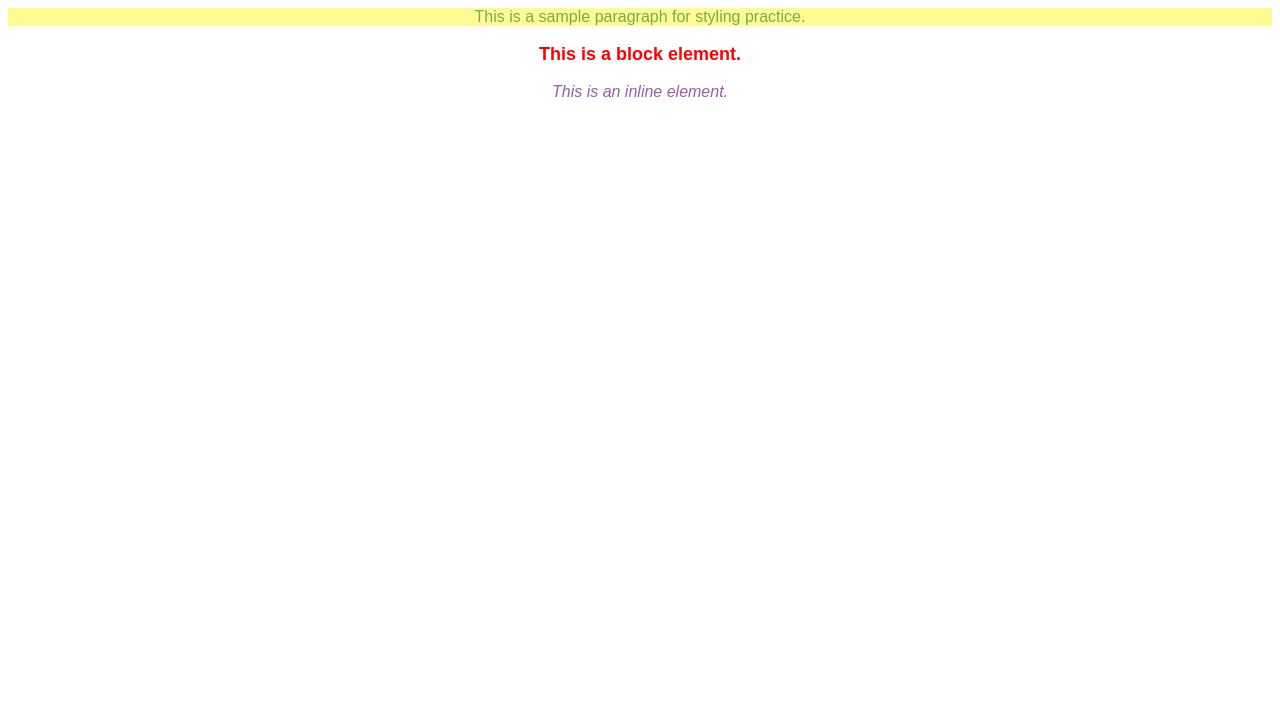
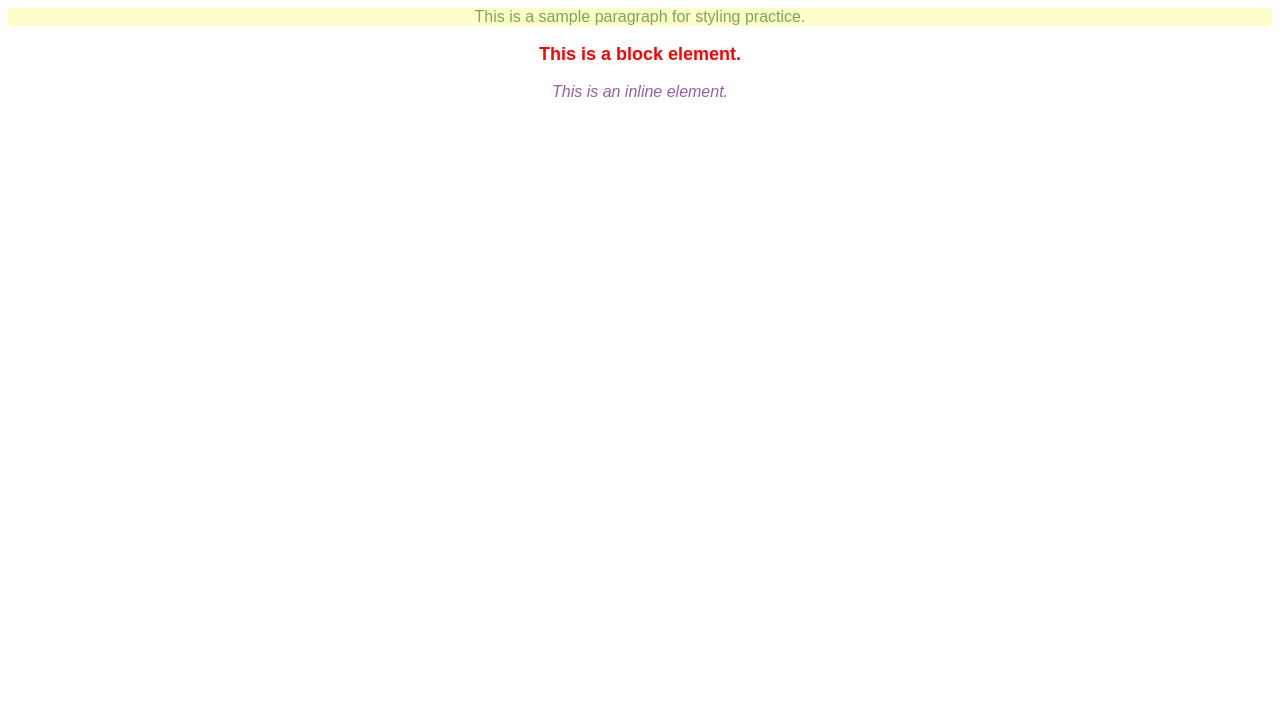
Before and after one commit to nil-e/css-practice, a plain HTML site: page index.html in a window 1280 px wide. Shown: the part 74-800 px from the top of the page. Drawn offline with Linux system fonts and the light colour scheme.

Commit message:
Update styles.css
fixed rgb to rgba

```diff
--- a/styles.css
+++ b/styles.css
@@ -11,7 +11,7 @@ h1#title {
 
 p.paragraph {
     color: rgb(118,170,83);
-    background-color: rgb(255,252,147);
+    background-color: rgba(255,252,147,0.5);
 }
 
 div p {
```
